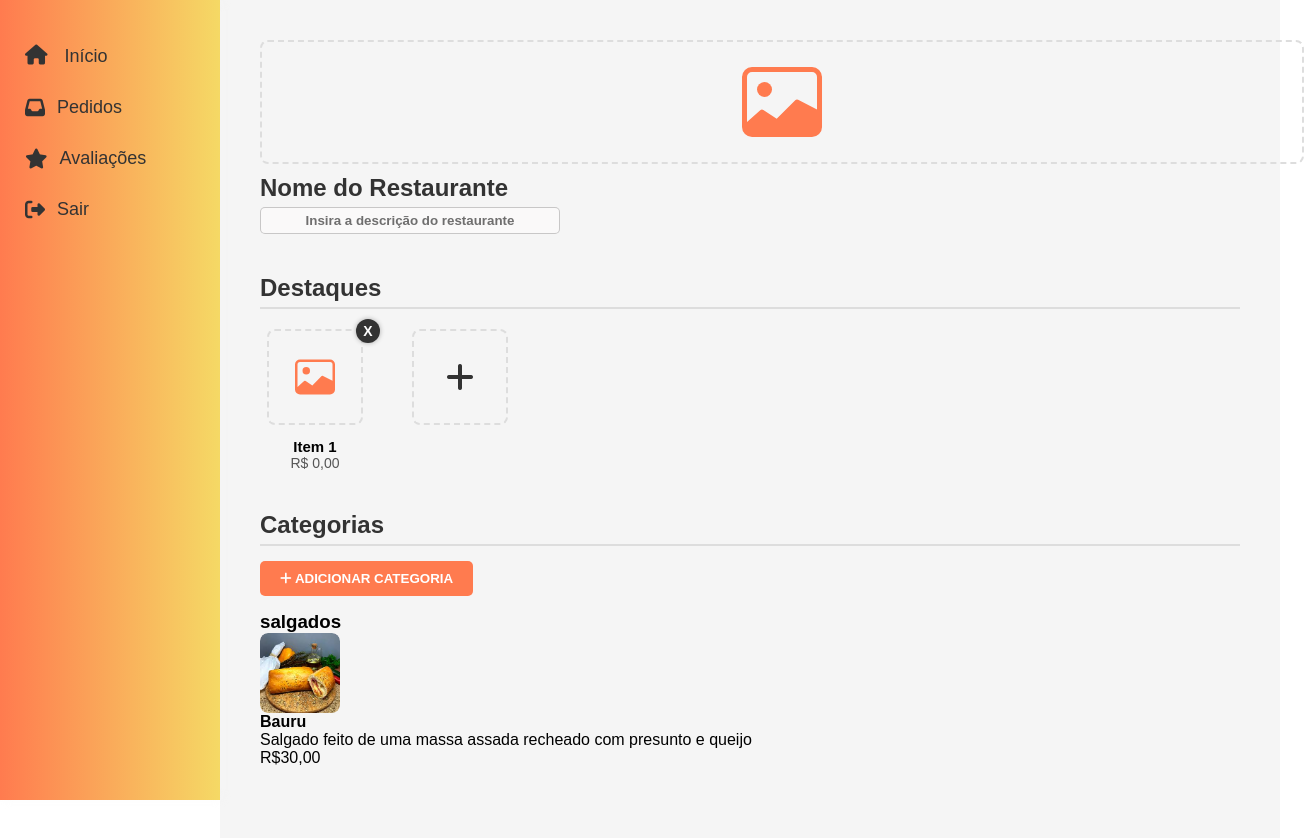
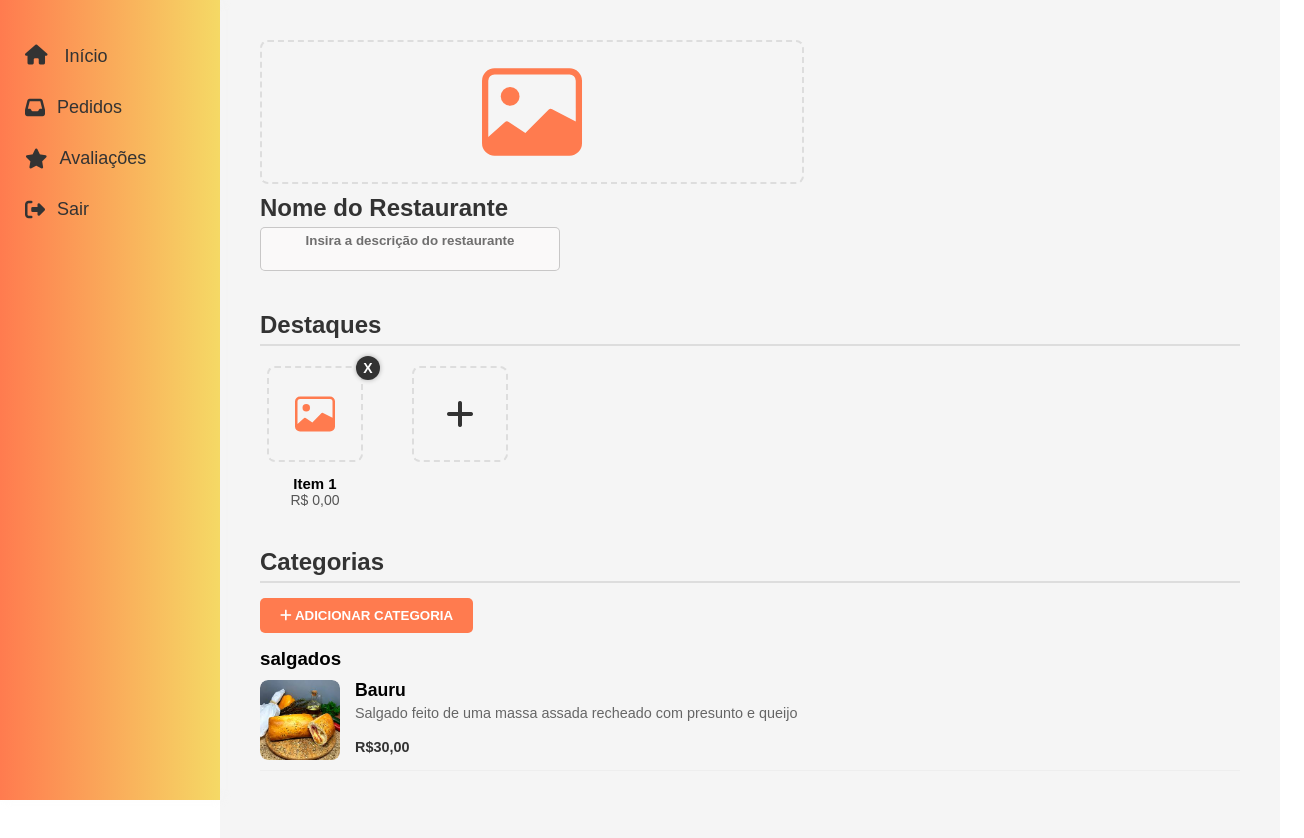
Before and after one commit to Barrosvdb/web_quickmenu, a website: page cardapio.html in a window 1280 px wide. Shown: the whole page, 1304 px wide, since content can reach past the window. Drawn offline with Linux system fonts and the light colour scheme.

Commit message:
indentar imagem aumentar  (logo do restaurante) feito aumentar tamanho da descrição(nota) feito remover produto de destaques com um X no canto superior(usar div) feito criar categoria ficticia e criar produto dentro da categoria com base no figma (hierarquia de div e tals)

```diff
--- a/cardapio.html
+++ b/cardapio.html
@@ -21,13 +21,14 @@
     <main class="content">
         <div class="restaurante-header">
             <div class="image" id="image-upload">
-                <svg xmlns="http://www.w3.org/2000/svg" width="1000" height="80" fill="#ff7b4f" viewBox="0 0 16 16">
+                <svg xmlns="http://www.w3.org/2000/svg" width="500" height="100" fill="#ff7b4f" viewBox="0 0 16 16">
                     <path d="M6.002 5.5a1.5 1.5 0 1 1-3 0 1.5 1.5 0 0 1 3 0z"/>
                     <path d="M2.002 1a2 2 0 0 0-2 2v10a2 2 0 0 0 2 2h12a2 2 0 0 0 2-2V3a2 2 0 0 0-2-2h-12zm12 1a1 1 0 0 1 1 1v6.5l-3.777-1.947a.5.5 0 0 0-.577.093l-3.71 3.71-2.66-1.772a.5.5 0 0 0-.63.062L1.002 12V3a1 1 0 0 1 1-1h12z"/>
                 </svg>
             </div>
             <h1 class="nome-restaurante">Nome do Restaurante</h1>
-           <input type="text" class="nota-restaurante" placeholder="Insira a descrição do restaurante" value="">
+           <textarea class="nota-restaurante"placeholder="Insira a descrição do restaurante" value=""></textarea></textarea>
+
 
         </div>
 
@@ -72,9 +73,10 @@
                         </div>
                             <div class="produto-detalhes">
                                 <h4 class="produto-nome">Bauru</h4>
-                                <p class="produto-descricao">Salgado feito de uma massa assada recheado com presunto e queijo</p>
+                                <p class="produto-descricao">Salgado feito de uma massa assada recheado com presunto e queijo</p></br>
+                                <p class="produto-preco">R$30,00</p>
                             </div>
-                            <p class="produto-preco">R$30,00</p>
+
                         </div>
 
                         </div>
@@ -88,6 +90,6 @@
 
     </main>
     <script src="zoom.js"></script>
-
+    <script src="notacardapio.js"></script>
 </body>
 </html>
--- /dev/null
+++ b/notacardapio.js
@@ -0,0 +1,8 @@
+const notas = document.querySelectorAll(".nota-restaurante");
+
+notas.forEach(nota => {
+    nota.addEventListener("input", function () {
+        this.style.height = "auto";      // reseta
+        this.style.height = this.scrollHeight + "px"; // ajusta
+    });
+});
--- a/stylecardapio.css
+++ b/stylecardapio.css
@@ -97,21 +97,25 @@ a {
     font-weight: bold;
     color: #333;
 }
-
-/* --- NOTA DO RESTAURANTE (Seu CSS) --- */
+/* --- NOTA DO RESTAURANTE (CSS Modificado) --- */
+/* --- NOTA DO RESTAURANTE --- */
 .nota-restaurante {
-    /* Estilos do Input */
     background-color: rgba(255, 253, 253, 0.5);
     color: #333;
     border: 1px solid rgba(150, 150, 150, 0.5);
     padding: 5px 10px;
     border-radius: 5px;
     font-weight: bold;
-    width: 300px;
+
+    width: 300px;                /* largura fixa */
+    resize: none;                /* impede o usuário de puxar */
+    overflow: hidden;            /* oculta barra de rolagem */
+    line-height: 1.2em;
+
     text-align: center;
+    white-space: normal;         /* permite quebra de linha */
 }
 
-/* Remove qualquer borda de foco padrão do navegador */
 .nota-restaurante:focus {
     outline: none;
     border-color: #ff7b4f;
@@ -246,27 +250,68 @@ a {
 
 /* SEÇÃO CATEGORIAS */
 .categorias {
-    /* Futuros estilos para container de categorias */
     display: flex;
     flex-direction: column;
     gap: 15px;
     margin-top: 15px;
 }
+
+/* CLASSE PRINCIPAL QUE CONTROLA O LAYOUT LADO A LADO */
+.produto-item {
+    display: flex;
+    align-items: flex-start; /* Alinha pelo topo da imagem */
+    gap: 15px;
+    border-bottom: 1px solid #eee;
+    padding: 10px 0;
+}
+
 .produto-imagem {
-    width: 80px; /* Largura da área da imagem */
-    height: 80px; /* Altura da área da imagem */
-    border-radius: 8px; /* Cantos arredondados */
-    overflow: hidden; /* Garante que a imagem não saia da borda */
-    margin-right: 15px; /* Espaço entre a imagem e os detalhes */
+    width: 80px;
+    height: 80px;
+    border-radius: 8px;
+    overflow: hidden;
+    /* REMOVIDO: margin-right: 15px; (o gap em .produto-item já faz isso) */
     display: flex;
     justify-content: center;
     align-items: center;
+    /* Garante que a imagem não encolha */
+    flex-shrink: 0;
 }
 
 .produto-imagem img {
     width: 100%;
     height: 100%;
-    object-fit: cover; /* Ajusta a imagem para cobrir a área sem distorcer */
+    object-fit: cover;
+}
+
+/* DETALHES (NOME E DESCRIÇÃO) */
+.produto-detalhes {
+    /* Cresce para ocupar o espaço central */
+    flex-grow: 1;
+    /* Remove margens padrão de <h4/> e <p/> para melhor alinhamento */
+    padding: 0;
+    margin: 0;
+}
+
+.produto-nome {
+    margin: 0 0 4px 0; /* Pequena margem abaixo do nome */
+    font-size: 1.1em;
+}
+
+.produto-descricao {
+    margin: 0; /* Remove margem padrão */
+    font-size: 0.9em;
+    color: #666;
+}
+
+.produto-preco {
+    /* Garante que o preço fique fixo à direita */
+    flex-shrink: 0;
+    font-weight: bold;
+    color: #333;
+
+    /* MODIFICAÇÃO: Diminui a fonte */
+    font-size: 0.9em;
 }
 
 .btn-add-categoria {
```
